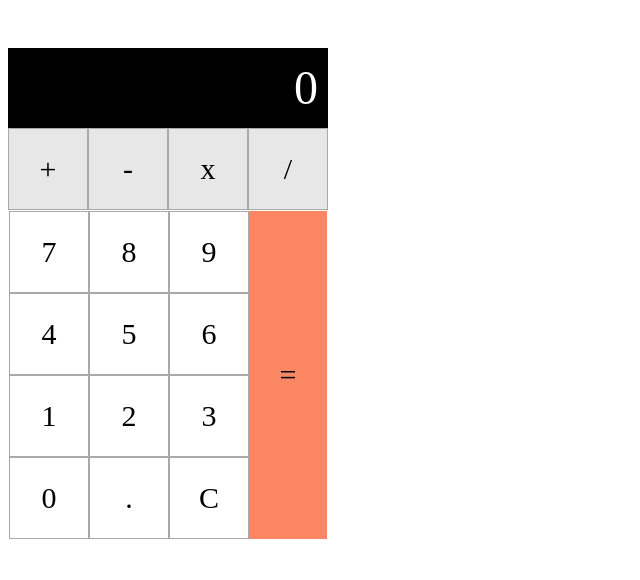
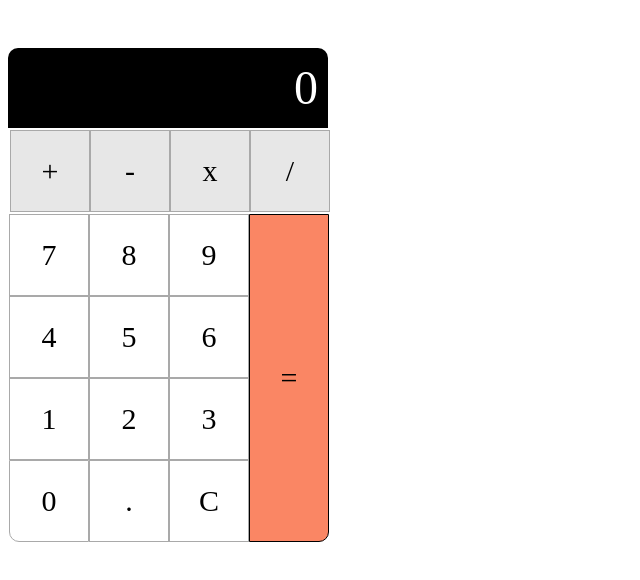
Before and after one commit to LouisKWTM/T02, a plain HTML site: page index.html in a window 1280 px wide. Shown: the whole page, without its empty margins (0-640 px from the left). Drawn offline with Linux system fonts and the light colour scheme.

Commit message:
Finished2

```diff
--- a/style.css
+++ b/style.css
@@ -1,5 +1,6 @@
 #display {
         background-color: black;
+        border-radius: 10px 10px 0px 0px;
         width: 320px;
         height: 80px;
 }
@@ -20,6 +21,7 @@
 .operator {
         display: flex;
         flex-wrap: wrap;
+        margin: 2px;
 }
 
 .operator > p {
@@ -54,10 +56,16 @@
 
 }
 
+#zero {
+        border-radius: 0px 0px 0px 10px;
+}
+
 #equal {
         display: flex;
         justify-content: center;
         align-items: center;
+        border: solid 1px black;
+        border-radius: 0px 0px 10px 0px;
         background-color: #fa8664;
         font-size: 30px;
         width: 78px;
```
